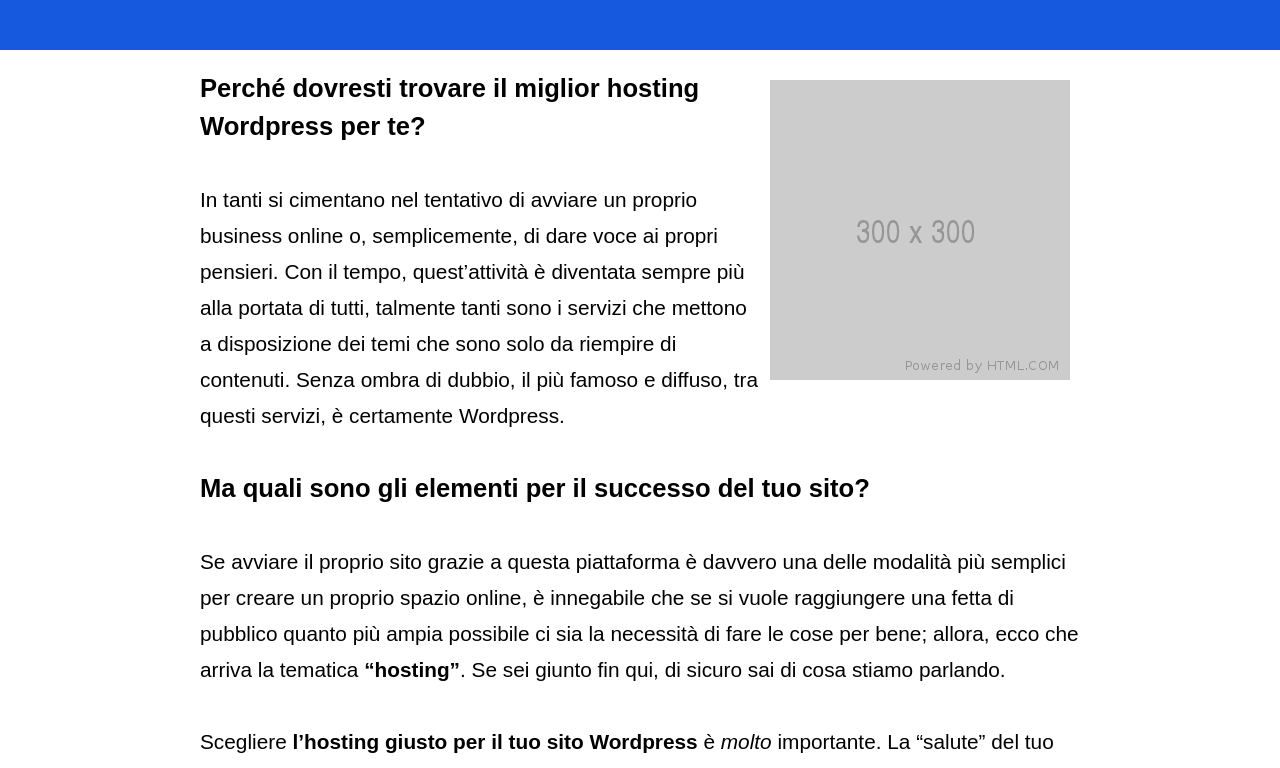
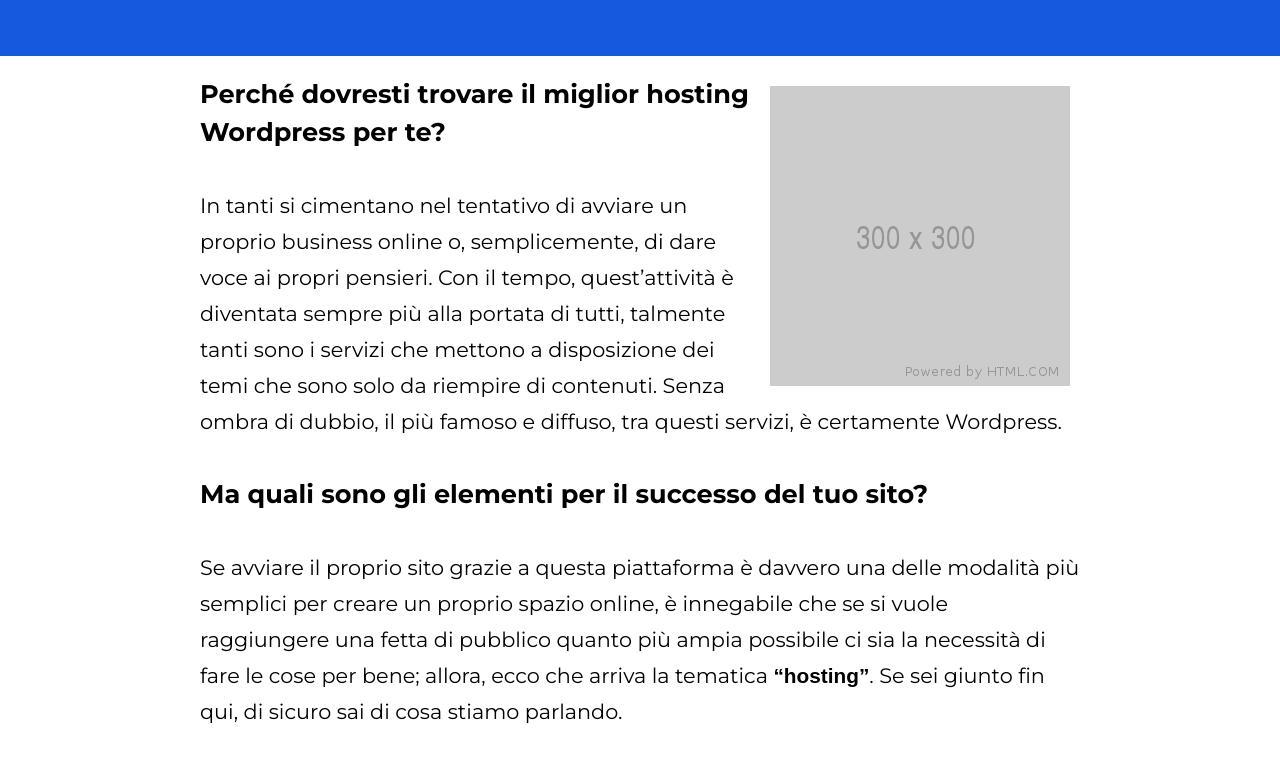
Before and after one commit to theitaliandev/gatsby-hosting-webiste, a Gatsby site: page / in a window 1280 px wide. Shown: the part 264-1032 px from the top of the page. Built offline with nearby package versions, Linux system fonts and the light colour scheme; Gatsby itself is replaced by a stand-in of ours.

Commit message:
Risolto lag dovuto ad erroneo caricamento font

```diff
--- a/src/shared/css/fonts.js
+++ /dev/null
@@ -1,4 +0,0 @@
-import MontserratRegular from "./montserrat-v12-latin-regular.woff2";
-import MontserratBold from "./montserrat-v12-latin-800.woff2";
-
-export { MontserratRegular, MontserratBold };
--- a/src/shared/css/globalStyle.js
+++ b/src/shared/css/globalStyle.js
@@ -1,19 +1,7 @@
 import { createGlobalStyle } from "styled-components";
-import { MontserratRegular, MontserratBold } from "./fonts";
 
 export default createGlobalStyle`
-  /* @font-face {
-      font-family: "Montserrat";
-      font-style: normal;
-      font-weight: normal;
-      src: local("MontserratRegular"), url(${MontserratRegular})format("woff2");
-  }
-  @font-face {
-    font-family: "Montserrat";
-    font-style: bold;
-    font-weight: bold;
-    src: local("MontserratBold")url(${MontserratBold}format("woff2"));
-  } */
+  @import url('https://fonts.googleapis.com/css?family=Montserrat:400,700');
   html {
     box-sizing: border-box;
   }
```
Also changed, not shown: src/shared/css/montserrat-v12-latin-800.woff2 (deleted), src/shared/css/montserrat-v12-latin-regular.woff2 (deleted).
